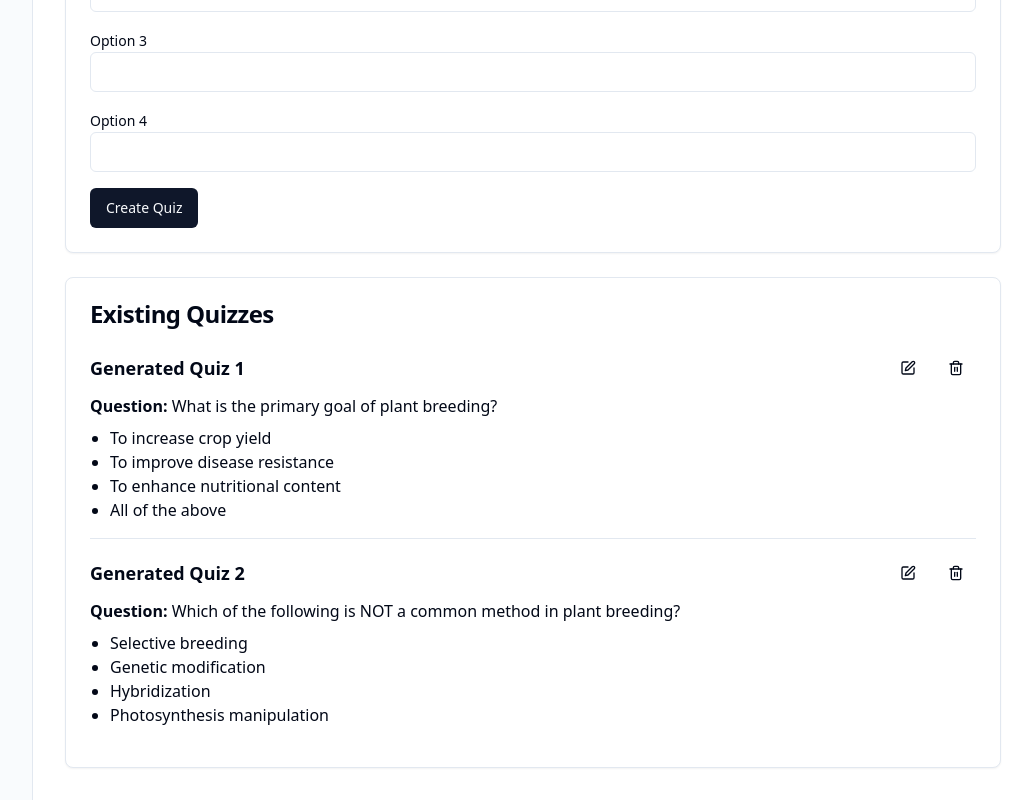
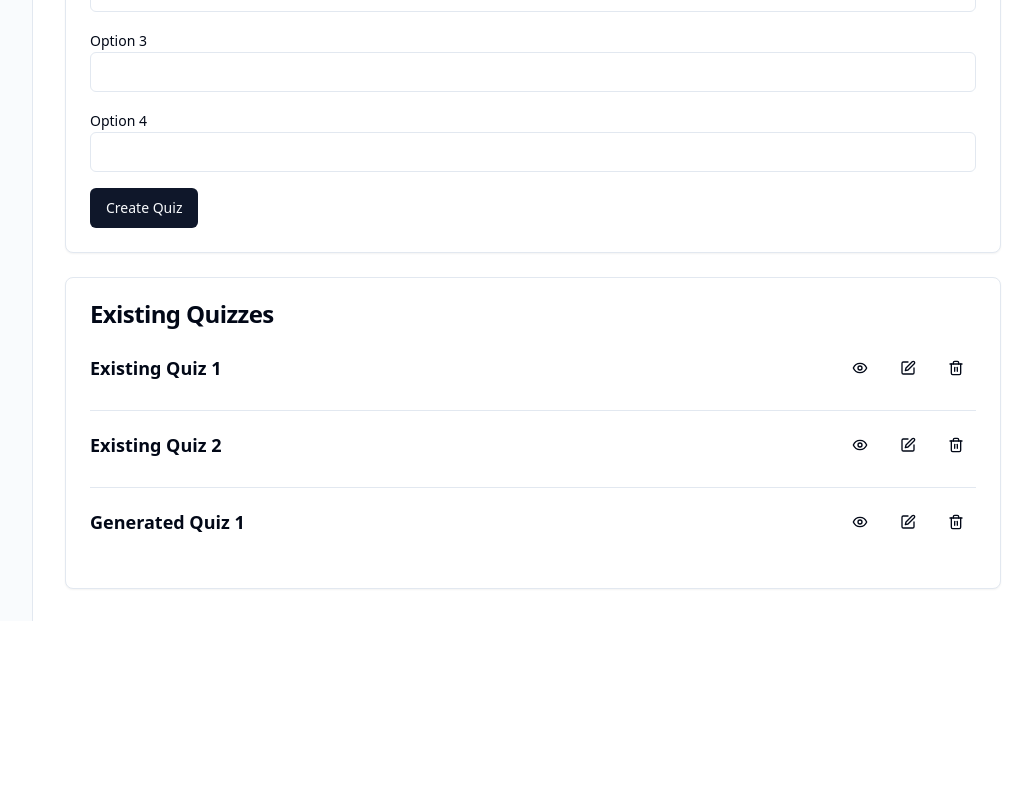
Before and after one commit to GPT-Engineer-App/plant-breeding-lms, a React (Vite) app: page /quizzes in a window 1280 px wide. Shown: the part 557-1357 px from the top of the page, without its empty margins (247-1279 px from the left). After the commit the page ends 1178 px from the top, so only its background shows below. Built offline with nearby package versions, Linux system fonts and the light colour scheme.

Commit message:
Enhance quiz feature with auto-generation and viewing existing quizzes

```diff
--- a/src/pages/Quizzes.jsx
+++ b/src/pages/Quizzes.jsx
@@ -4,40 +4,67 @@ import { Input } from "@/components/ui/input";
 import { Label } from "@/components/ui/label";
 import { Textarea } from "@/components/ui/textarea";
 import { Card, CardContent, CardHeader, CardTitle } from "@/components/ui/card";
-import { Trash2, Edit } from "lucide-react";
+import { Trash2, Edit, Eye } from "lucide-react";
+import {
+  Dialog,
+  DialogContent,
+  DialogHeader,
+  DialogTitle,
+  DialogTrigger,
+} from "@/components/ui/dialog";
 
 const Quizzes = () => {
   const [quizzes, setQuizzes] = useState([]);
   const [newQuiz, setNewQuiz] = useState({ title: "", question: "", options: ["", "", "", ""] });
+  const [selectedQuiz, setSelectedQuiz] = useState(null);
 
   useEffect(() => {
-    // TODO: Fetch generated quizzes from the backend
-    // For now, we'll use mock data
-    const mockGeneratedQuizzes = [
+    // Fetch existing quizzes (mock data for now)
+    const mockExistingQuizzes = [
       {
-        title: "Generated Quiz 1",
-        question: "What is the primary goal of plant breeding?",
+        title: "Existing Quiz 1",
+        question: "What is the process of developing new plant types?",
         options: [
-          "To increase crop yield",
-          "To improve disease resistance",
-          "To enhance nutritional content",
-          "All of the above"
+          "Plant breeding",
+          "Plant growth",
+          "Plant harvesting",
+          "Plant watering"
         ]
       },
       {
-        title: "Generated Quiz 2",
-        question: "Which of the following is NOT a common method in plant breeding?",
+        title: "Existing Quiz 2",
+        question: "Which of the following is a type of plant breeding method?",
         options: [
           "Selective breeding",
-          "Genetic modification",
-          "Hybridization",
-          "Photosynthesis manipulation"
+          "Random breeding",
+          "Forced breeding",
+          "Natural breeding"
         ]
       }
     ];
 
-    setQuizzes(mockGeneratedQuizzes);
+    setQuizzes(mockExistingQuizzes);
+
+    // Generate a new quiz when the component mounts (simulating app open)
+    generateNewQuiz();
   }, []);
+
+  const generateNewQuiz = () => {
+    // In a real application, this would call an API to generate a quiz
+    // For now, we'll create a mock generated quiz
+    const generatedQuiz = {
+      title: `Generated Quiz ${quizzes.length + 1}`,
+      question: "What is the main purpose of genetic engineering in plants?",
+      options: [
+        "To increase crop yield",
+        "To improve pest resistance",
+        "To enhance nutritional content",
+        "All of the above"
+      ]
+    };
+
+    setQuizzes(prevQuizzes => [...prevQuizzes, generatedQuiz]);
+  };
 
   const handleInputChange = (e) => {
     const { name, value } = e.target;
@@ -59,6 +86,10 @@ const Quizzes = () => {
 
   const handleDeleteQuiz = (index) => {
     setQuizzes((prev) => prev.filter((_, i) => i !== index));
+  };
+
+  const handleViewQuiz = (quiz) => {
+    setSelectedQuiz(quiz);
   };
 
   return (
@@ -119,6 +150,28 @@ const Quizzes = () => {
                   <div className="flex items-center justify-between mb-2">
                     <h3 className="text-lg font-semibold">{quiz.title}</h3>
                     <div>
+                      <Dialog>
+                        <DialogTrigger asChild>
+                          <Button variant="ghost" size="sm" className="mr-2" onClick={() => handleViewQuiz(quiz)}>
+                            <Eye className="h-4 w-4" />
+                          </Button>
+                        </DialogTrigger>
+                        <DialogContent>
+                          <DialogHeader>
+                            <DialogTitle>{selectedQuiz?.title}</DialogTitle>
+                          </DialogHeader>
+                          <div className="mt-4">
+                            <p className="font-semibold mb-2">Question:</p>
+                            <p>{selectedQuiz?.question}</p>
+                            <p className="font-semibold mt-4 mb-2">Options:</p>
+                            <ul className="list-disc pl-5">
+                              {selectedQuiz?.options.map((option, optionIndex) => (
+                                <li key={optionIndex}>{option}</li>
+                              ))}
+                            </ul>
+                          </div>
+                        </DialogContent>
+                      </Dialog>
                       <Button variant="ghost" size="sm" className="mr-2">
                         <Edit className="h-4 w-4" />
                       </Button>
@@ -127,12 +180,6 @@ const Quizzes = () => {
                       </Button>
                     </div>
                   </div>
-                  <p className="mb-2"><strong>Question:</strong> {quiz.question}</p>
-                  <ul className="list-disc pl-5">
-                    {quiz.options.map((option, optionIndex) => (
-                      <li key={optionIndex}>{option}</li>
-                    ))}
-                  </ul>
                 </li>
               ))}
             </ul>
```
